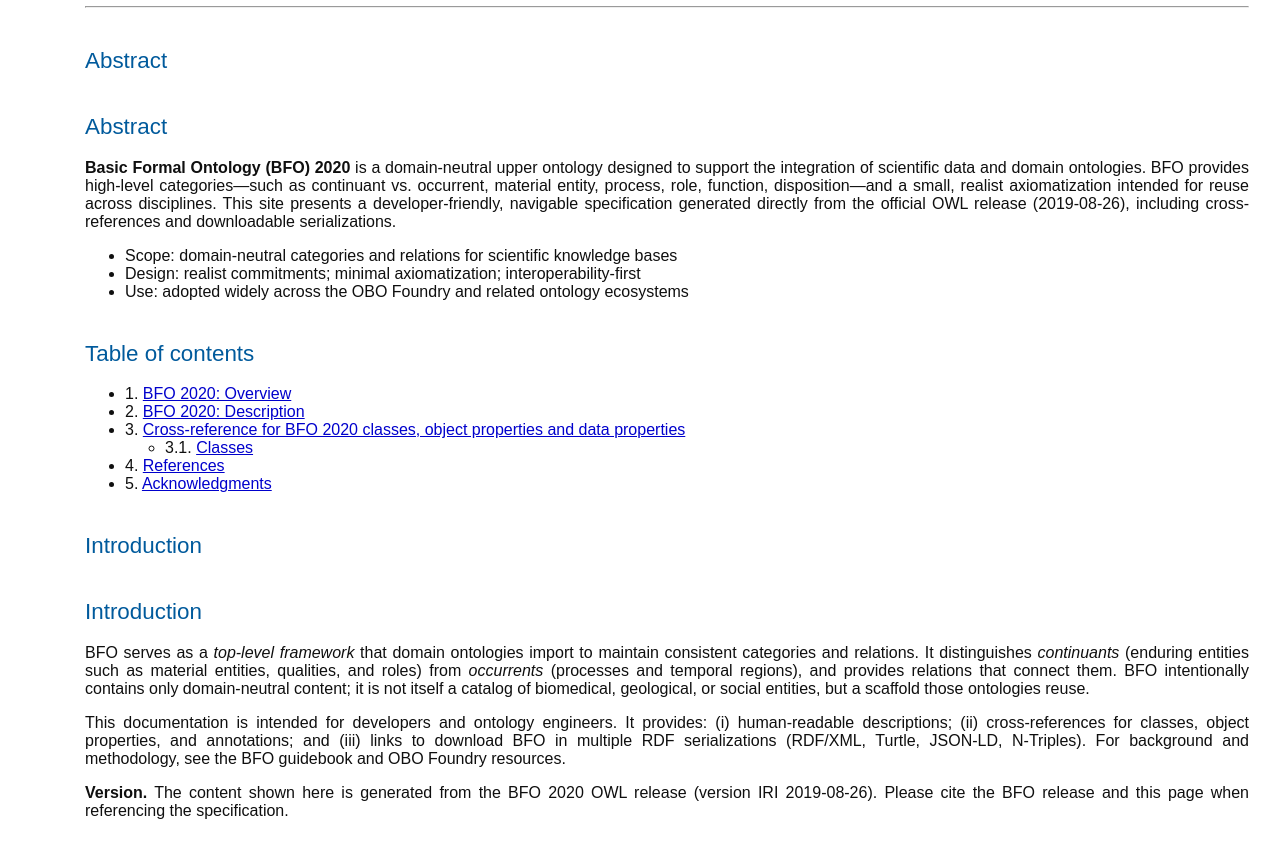
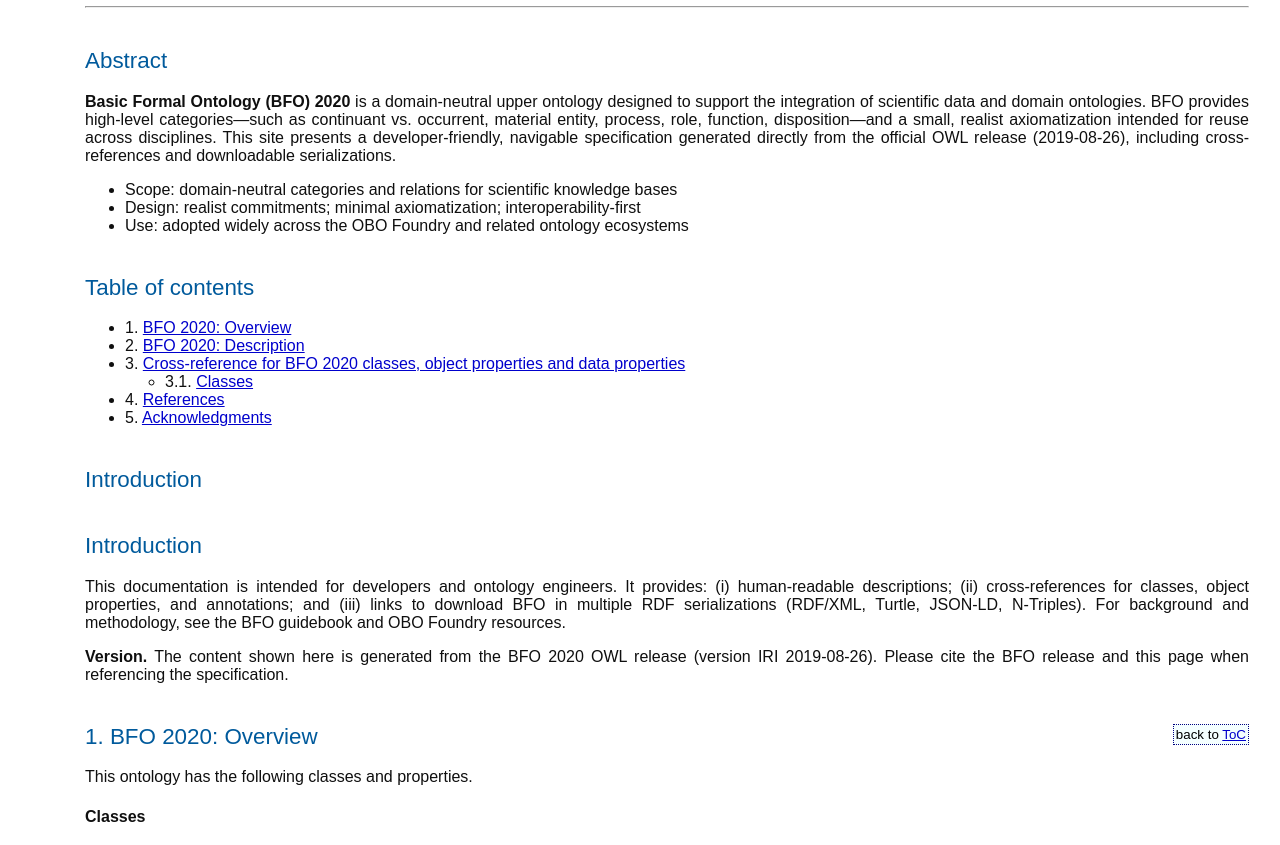
Before and after one commit to tinazunner/bfo-2020-docs, a plain HTML site: page bfo-2020/index-en.html in a window 1280 px wide. Shown: the part 1732-2577 px from the top of the page. Drawn offline with Linux system fonts and the light colour scheme.

Commit message:
Remove duplicate headers; replace placeholder with 'BFO 2020'; cache-bust sections

```diff
--- a/bfo-2020/index-en.html
+++ b/bfo-2020/index-en.html
@@ -56,13 +56,13 @@ function loadTOC(){
  $.fn.ignore = function(sel){
         return this.clone().find(sel||">*").remove().end();
  };    $(function(){
-      $("#abstract").load("sections/abstract-en.v3.html");
-      $("#introduction").load("sections/introduction-en.v3.html");
+      $("#abstract").load("sections/abstract-en.v4.html");
+      $("#introduction").load("sections/introduction-en.v4.html");
       $("#nstable").load("sections/ns-en.html");
-      $("#overview").load("sections/overview-en.html?v=3");
-      $("#description").load("sections/description-en.html?v=3");
+      $("#overview").load("sections/overview-en.html?v=4");
+      $("#description").load("sections/description-en.html?v=4");
       $("#references").load("sections/references-en.html");
-      $("#crossref").load("sections/crossref-en.html?v=3", null, loadHash);
+      $("#crossref").load("sections/crossref-en.html?v=4", null, loadHash);
     });
     </script>
   </head>
--- a/bfo-2020/sections/abstract-en.v3.html
+++ b/bfo-2020/sections/abstract-en.v4.html
@@ -1,4 +1,3 @@
-<h2 id="abstract">Abstract</h2>
 <p><strong>Basic Formal Ontology (BFO) 2020</strong> is a domain-neutral upper ontology designed to support the integration of scientific data and domain ontologies. BFO provides high-level categories—such as continuant vs. occurrent, material entity, process, role, function, disposition—and a small, realist axiomatization intended for reuse across disciplines. This site presents a developer-friendly, navigable specification generated directly from the official OWL release (2019-08-26), including cross-references and downloadable serializations.</p>
 <ul>
   <li>Scope: domain-neutral categories and relations for scientific knowledge bases</li>
--- a/bfo-2020/sections/introduction-en.v3.html
+++ b/bfo-2020/sections/introduction-en.v4.html
@@ -1,3 +1,2 @@
-<p>BFO serves as a <em>top-level framework</em> that domain ontologies import to maintain consistent categories and relations. It distinguishes <em>continuants</em> (enduring entities such as material entities, qualities, and roles) from <em>occurrents</em> (processes and temporal regions), and provides relations that connect them. BFO intentionally contains only domain-neutral content; it is not itself a catalog of biomedical, geological, or social entities, but a scaffold those ontologies reuse.</p>
 <p>This documentation is intended for developers and ontology engineers. It provides: (i) human-readable descriptions; (ii) cross-references for classes, object properties, and annotations; and (iii) links to download BFO in multiple RDF serializations (RDF/XML, Turtle, JSON-LD, N-Triples). For background and methodology, see the BFO guidebook and OBO Foundry resources.</p>
 <p><strong>Version.</strong> The content shown here is generated from the BFO 2020 OWL release (version IRI 2019-08-26). Please cite the BFO release and this page when referencing the specification.</p>
```
